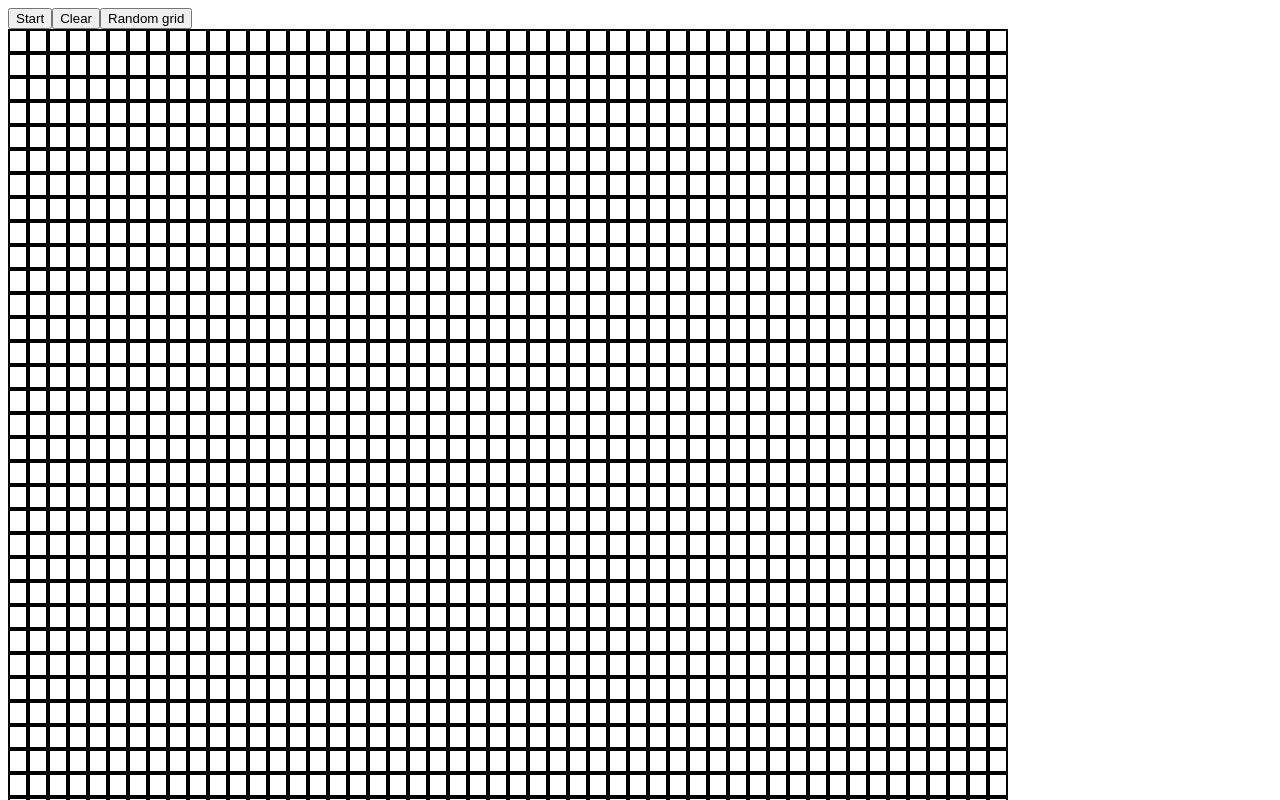
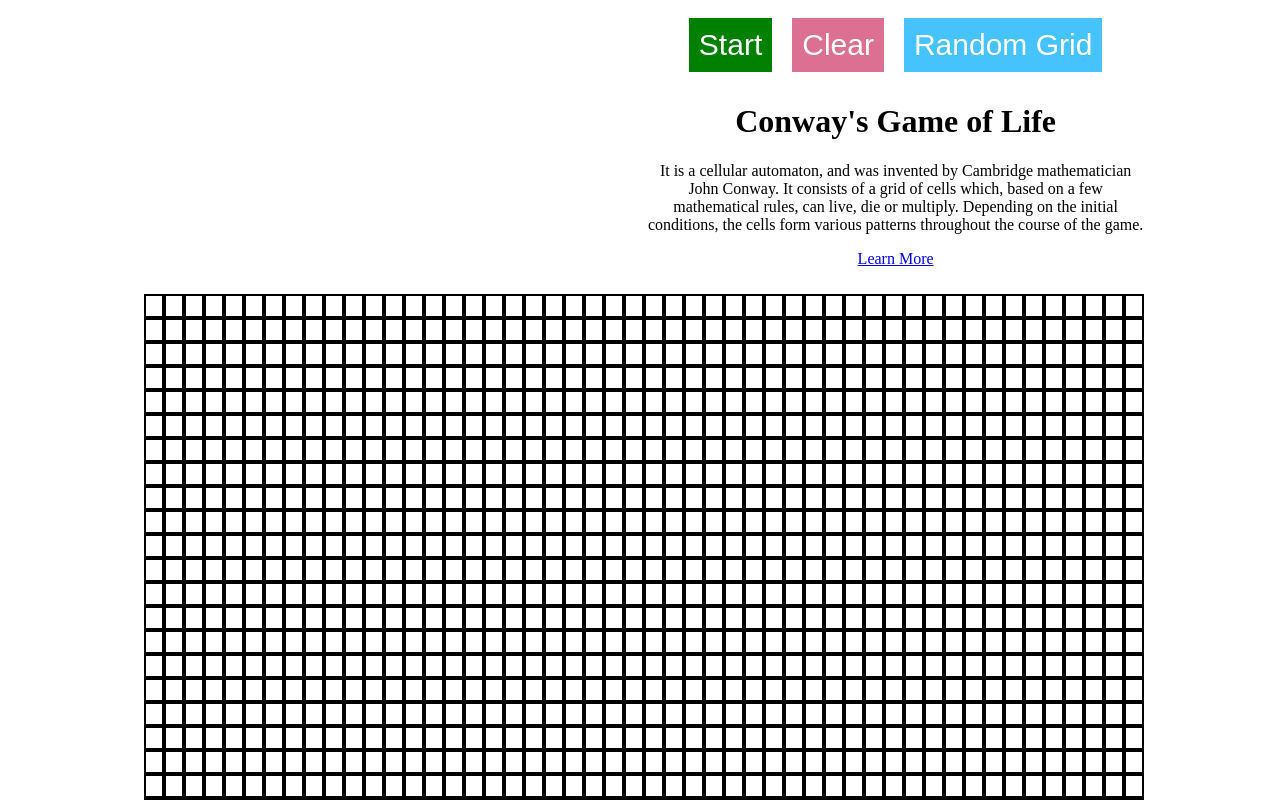
Before and after one commit to guilefoylegaurav/gameOfLife, a React (Create React App) app: page / in a window 1280 px wide. Shown: the top 800 px of the page. Built offline with nearby package versions, Linux system fonts and the light colour scheme.

Commit message:
Made buttons colored. Added description for Conway's Game. Moved buttons and desc to the right.

```diff
--- a/src/App.tsx
+++ b/src/App.tsx
@@ -1,10 +1,11 @@
 import React from 'react';
 import { useRef, useState } from 'react';
-import { cols, duration, ops, pixelWidth, rows } from './Constants';
-import { gridContStyle } from './Styles';
+import { cols, duration, ops, rows } from './Constants';
 import { generateGrid, randomGrid } from './Utilities';
 import produce from 'immer';
 import Cell from './Components/Cell';
+import './defaultStyles.css'
+import LargeButton from './Components/LargeButton';
 
 
 
@@ -60,27 +61,50 @@ const App: React.FC = () => {
   }
 
   return (
-    <div>
-      <button onClick={() => {
 
+    <div className='container'>
+      <div className='right'>
+        <div className="btn-grp">
+          <LargeButton label={running ? "Stop" : "Start"}
+            color={running ? "red" : "green"}
+            action={() => {
               setRunning(!running);
               if (!running) {
                 runningRef.current = true;
                 propagate();
               }
 
-      }}> {running ? "Stop" : "Start"} </button>
+            }} />
 
-      <button onClick={() => {
+          <LargeButton label="Clear" action={() => {
             setGrid(generateGrid());
-      }}>Clear</button>
+          }} color="palevioletred" />
 
-      <button onClick={() => {
+
+          <LargeButton label="Random Grid" action={() => {
             setGrid(randomGrid());
-      }}>
-        Random grid
-      </button>
-      <div style={gridContStyle}>
+          }} />
+
+
+
+        </div>
+
+        <div className='info'>
+          <h1>Conway's Game of Life</h1>
+          <span>It is a cellular automaton, and was invented by Cambridge mathematician John Conway.
+            It consists of a grid of cells which, based on a few mathematical rules, can live, die or multiply. Depending on the initial conditions, the cells form various patterns throughout the course of the game.
+            <p><a href='https://en.wikipedia.org/wiki/Conway%27s_Game_of_Life'> Learn More</a></p>
+          </span>
+        </div>
+
+      </div>
+
+
+
+
+
+
+      <div className='gridCont'>
         {grid.map((row, i) => row.map((col, j) =>
           <Cell alive={grid[i][j] ? true : false} toggle={() => {
             setGrid(grid => produce(grid, draft => {
@@ -88,7 +112,10 @@ const App: React.FC = () => {
             }));
           }} />))}
       </div>
+
     </div>
+
+
 
   );
 
--- /dev/null
+++ b/src/Components/LargeButton.tsx
@@ -0,0 +1,32 @@
+import React from 'react';
+import { defaultColor } from '../Constants';
+interface Props {
+    label: string,
+    color?: string,
+    action: Function,
+};
+
+
+
+const LargeButton: React.FC<Props> = ({
+   label, action, color
+}) => {
+    return (<div className='btn-container'>
+        <button
+            className='btn'
+            style={{backgroundColor: `${color}`}}
+            onClick={() => {
+
+                action();
+
+            }}> {label}</button>
+
+    </div>);
+};
+
+
+LargeButton.defaultProps = {
+    color: defaultColor
+  };
+
+export default LargeButton;
--- a/src/Constants.tsx
+++ b/src/Constants.tsx
@@ -3,6 +3,7 @@ export const cols = 50;
 export const color = "lightgreen"
 export const pixelWidth = 20
 export const duration = 50
+export const defaultColor = "rgb(70, 195, 253)"
 
 export const ops = [
     [0, -1], [-1, -1], [-1, 0], [-1, 1], [0, 1], [1, 1], [1, 0], [1, -1]
--- a/src/Styles.tsx
+++ /dev/null
@@ -1,7 +0,0 @@
-import { cols, pixelWidth } from "./Constants";
-
-export const gridContStyle = {
-    display: "grid",
-    gridTemplateColumns: `repeat(${cols}, ${pixelWidth}px)`,
-
-}
--- /dev/null
+++ b/src/defaultStyles.css
@@ -0,0 +1,58 @@
+.container
+{
+    margin-left: auto;
+    margin-right: auto;
+    max-width: 80%;
+    text-align: center;
+}
+
+
+.right
+{
+    float: right;
+    max-width: 500px;
+
+}
+
+.info
+{
+    margin-left: auto;
+    margin-right: auto;
+
+    text-align: center;
+}
+
+.btn-grp
+{
+    text-align: center;
+
+}
+
+.gridCont
+{
+    float: left;
+    padding: 10px;
+    display: grid;
+    grid-template-columns: repeat(50, 20px);
+
+
+
+
+}
+
+
+.btn-container
+{
+ display: inline-block;
+ padding: 10px;
+
+}
+
+.btn
+{
+
+   padding: 10px;
+   color: white;
+   border: none;
+   font-size: 30px;
+}
```
Lines whose indentation alone changed are shown as unchanged.
